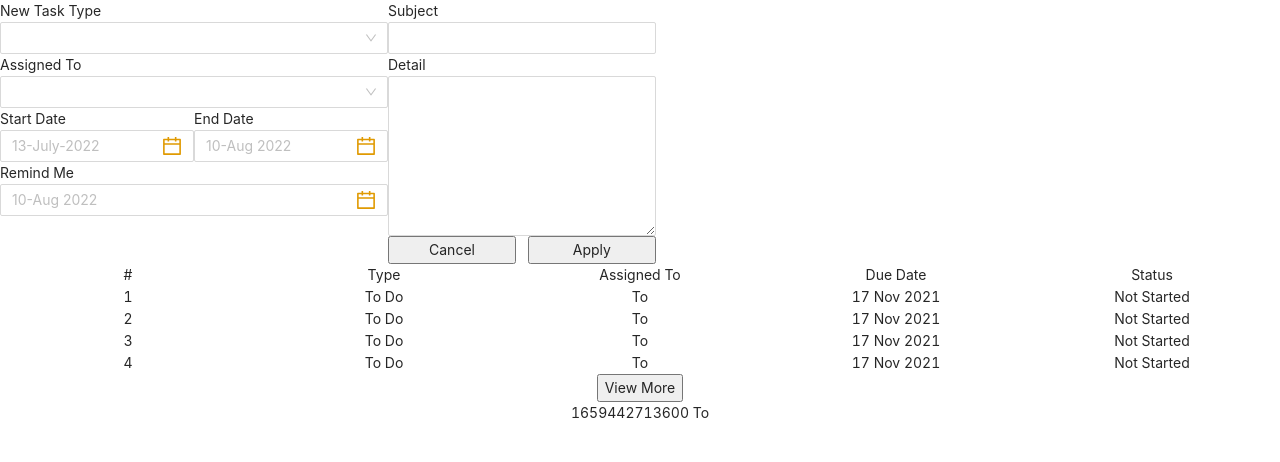
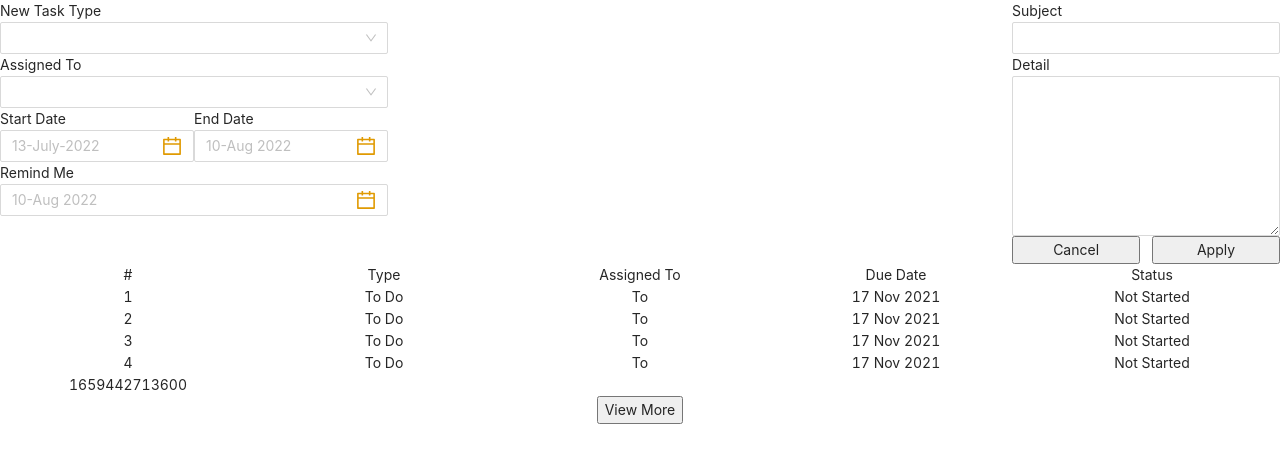
Before and after one commit to CHINTAN14987/DashBoard-Firebase_Database, a React (Create React App) app: page / in a window 1280 px wide. Both pictures are taken after a click on the button "Apply". Shown: the top 462 px of the page. Built offline with nearby package versions, Linux system fonts and the light colour scheme.

Commit message:
task completed

```diff
--- a/src/components/DisplayedTasks.js
+++ b/src/components/DisplayedTasks.js
@@ -1,10 +1,9 @@
 import React from "react";
 import "../css/DisplayedTasks.css";
 import { data } from "../data";
-import { useDispatch, useSelector } from "react-redux";
+import { useSelector } from "react-redux";
 
 const DisplayedTasks = () => {
-  const dispatch = useDispatch();
   const Addedvalue = useSelector((state) => state.task.item);
   return (
     <div>
@@ -34,25 +33,24 @@ const DisplayedTasks = () => {
             </div>
           );
         })}
-        <button>View More</button>
-
         {Addedvalue ? (
-          <>
+          <div className="addeditems_wrapper">
             {Addedvalue.map((item) => {
               return (
                 <div key={item.id}>
                   <span>{item.id}</span>
-                  {/* <span>{item.type}</span> */}
-                  <span>{item.aissgnedTo} To</span>
+                  <span>{item.newtask}</span>
+                  <span>{item.aissgnedTo} </span>
                   <span>{item.endDate}</span>
-                  {/* <span>{Status}</span> */}
+                  <span>{item.subject}</span>
                 </div>
               );
             })}
-          </>
+          </div>
         ) : (
           <></>
         )}
+        <button>View More</button>
       </div>
     </div>
   );
--- a/src/css/DisplayedTasks.css
+++ b/src/css/DisplayedTasks.css
@@ -6,3 +6,6 @@
     display: flex;
 }
 .taskRow span{flex:1}
+
+.addeditems_wrapper span{flex:1}
+.addeditems_wrapper div{display: flex;}
--- a/src/css/NewTask.css
+++ b/src/css/NewTask.css
@@ -20,6 +20,7 @@
 
 .Form_Wrapper {
   display: flex;
+  justify-content: space-between;
 }
 .date_option_wrapper {
   display: flex;
```
